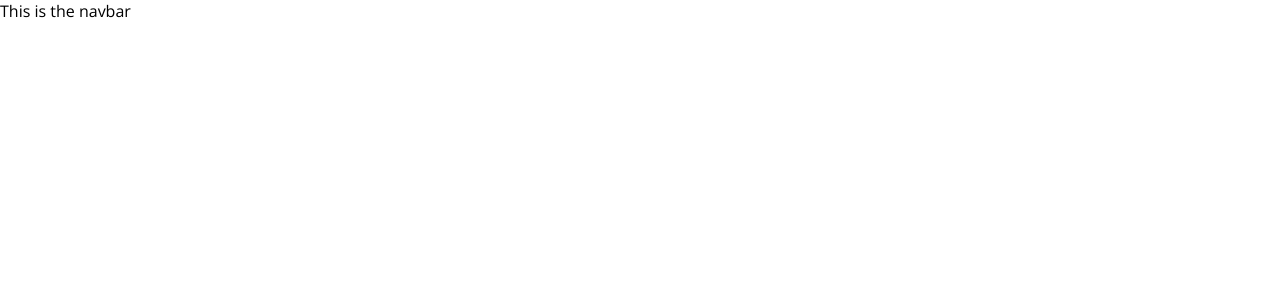
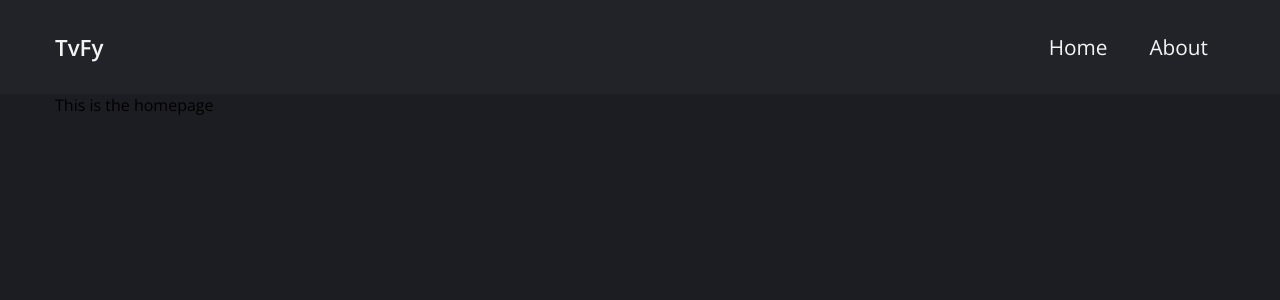
Before and after one commit to maxly20/React-Showsify, a React (Create React App) app: page / in a window 1280 px wide. Shown: the top 300 px of the page. Built offline with nearby package versions, Linux system fonts and the light colour scheme.

Commit message:
building navbar

```diff
--- a/src/App.js
+++ b/src/App.js
@@ -1,16 +1,26 @@
+import { BrowserRouter as Router, Switch, Route } from 'react-router-dom';
+
 // COMPONENTS
 import Navbar from './components/Navbar';
 
+//PAGES
+import Homepage from './pages/Homepage';
+import Aboutpage from './pages/Aboutpage';
+import Singlepage from './pages/Singlepage';
+
+// MAIN APP
 const App = () => {
   return (
-    <div>
+    <Router>
       <Navbar />
       <div className='container'>
-        {/* Homepage Route */}
-        {/* About page Route */}
-        {/* Single show details page Route */}
+        <Switch>
+          <Route exact path='/' component={Homepage} />
+          <Route exact path='/about' component={Aboutpage} />
+          <Route path='/singleshow/:id' component={Singlepage} />
+        </Switch>
       </div>
-    </div>
+    </Router>
   );
 };
 
--- a/src/components/Navbar.js
+++ b/src/components/Navbar.js
@@ -1,7 +1,25 @@
-import React from 'react';
+import { Link } from 'react-router-dom';
 
 const Navbar = () => {
-  return <nav className='navbar'>This is the navbar</nav>;
+  return (
+    <div className='navbar'>
+      <div className='container'>
+        <nav className='navbar__nav'>
+          <h3 className='nav__brand'>
+            <Link to='/'>TvFy</Link>
+          </h3>
+          <ul className='nav__links'>
+            <li className='links__link'>
+              <Link to='/'>Home</Link>
+            </li>
+            <li className='links__link'>
+              <Link to='/about'>About</Link>
+            </li>
+          </ul>
+        </nav>
+      </div>
+    </div>
+  );
 };
 
 export default Navbar;
--- /dev/null
+++ b/src/pages/Aboutpage.js
@@ -0,0 +1,7 @@
+import React from 'react';
+
+const Aboutpage = () => {
+  return <div className='aboutpage'>This is the About Page</div>;
+};
+
+export default Aboutpage;
--- /dev/null
+++ b/src/pages/Homepage.js
@@ -0,0 +1,7 @@
+import React from 'react';
+
+const Homepage = () => {
+  return <div className='homepage'>This is the homepage</div>;
+};
+
+export default Homepage;
--- /dev/null
+++ b/src/pages/Singlepage.js
@@ -0,0 +1,7 @@
+import React from 'react';
+
+const Singlepage = () => {
+  return <div className='singlepage'>This is the single page</div>;
+};
+
+export default Singlepage;
--- a/src/scss/_global.scss
+++ b/src/scss/_global.scss
@@ -8,4 +8,5 @@
 }
 body {
   font-family: 'Open Sans', sans-serif;
+  background-color: #1b1d22;
 }
--- a/src/scss/_home.scss
+++ b/src/scss/_home.scss
@@ -2,3 +2,45 @@
   max-width: 1170px;
   margin: auto;
 }
+// NAVBAR
+.navbar {
+  padding: 1rem;
+  background-color: #212329;
+}
+.navbar__nav {
+  display: flex;
+  justify-content: space-between;
+  align-items: center;
+}
+.nav__brand {
+  a {
+    font-size: 1.4rem;
+    color: #f4f4f4;
+    text-decoration: none;
+    transition: all 0.2s ease-in-out;
+    &:hover {
+      color: #5fd4c9;
+    }
+  }
+}
+.nav__links {
+  display: flex;
+  list-style: none;
+  align-items: center;
+}
+.links__link {
+  a {
+    display: block;
+    padding: 1rem;
+    color: #f4f4f4;
+    text-decoration: none;
+    margin-left: 0.5rem;
+    border: 1px solid #212329;
+    font-size: 1.3rem;
+    transition: all 0.2s ease-in-out;
+    &:hover {
+      border-bottom: 1px solid #5fd4c9;
+      color: #5fd4c9;
+    }
+  }
+}
```
